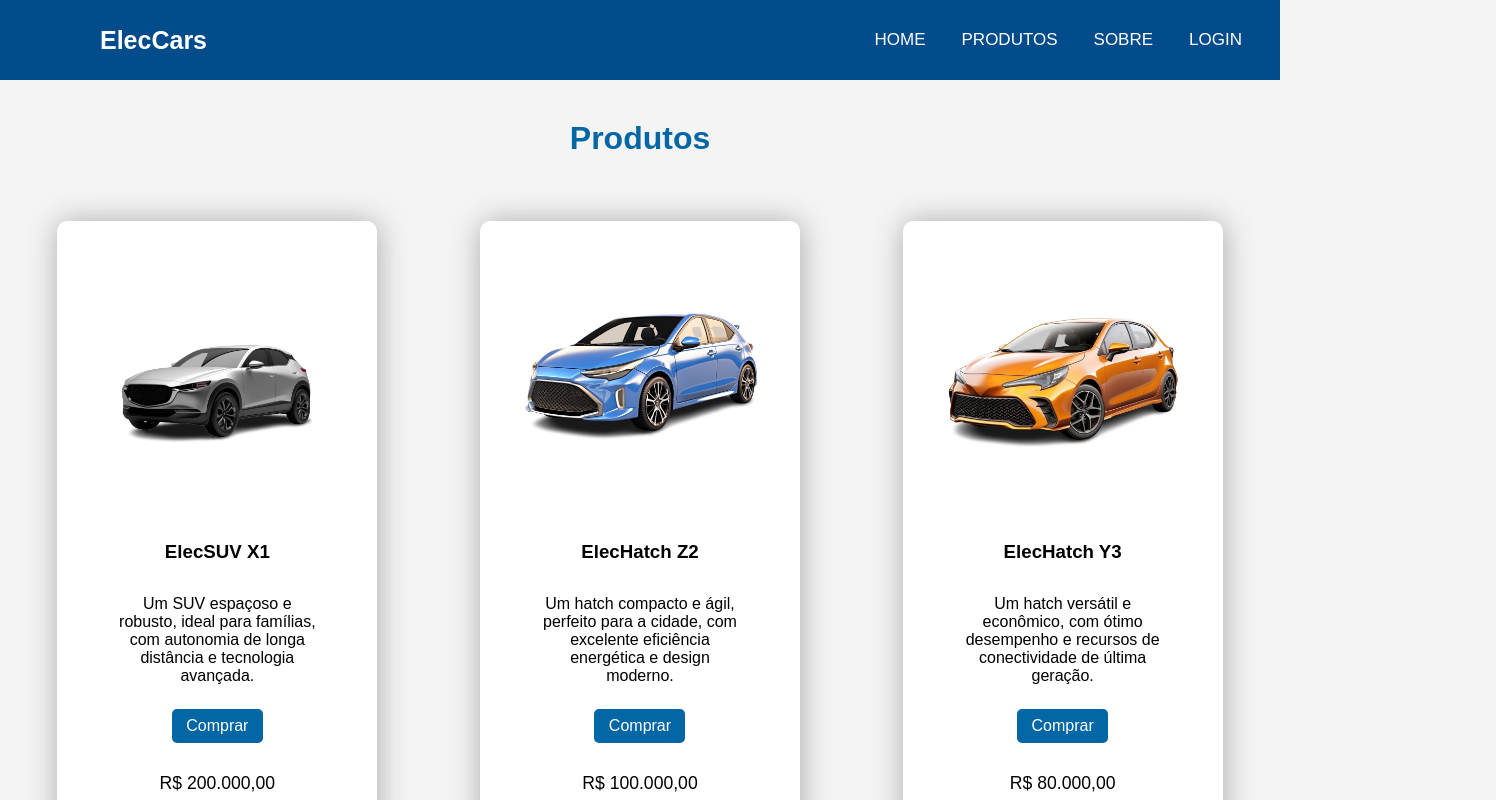
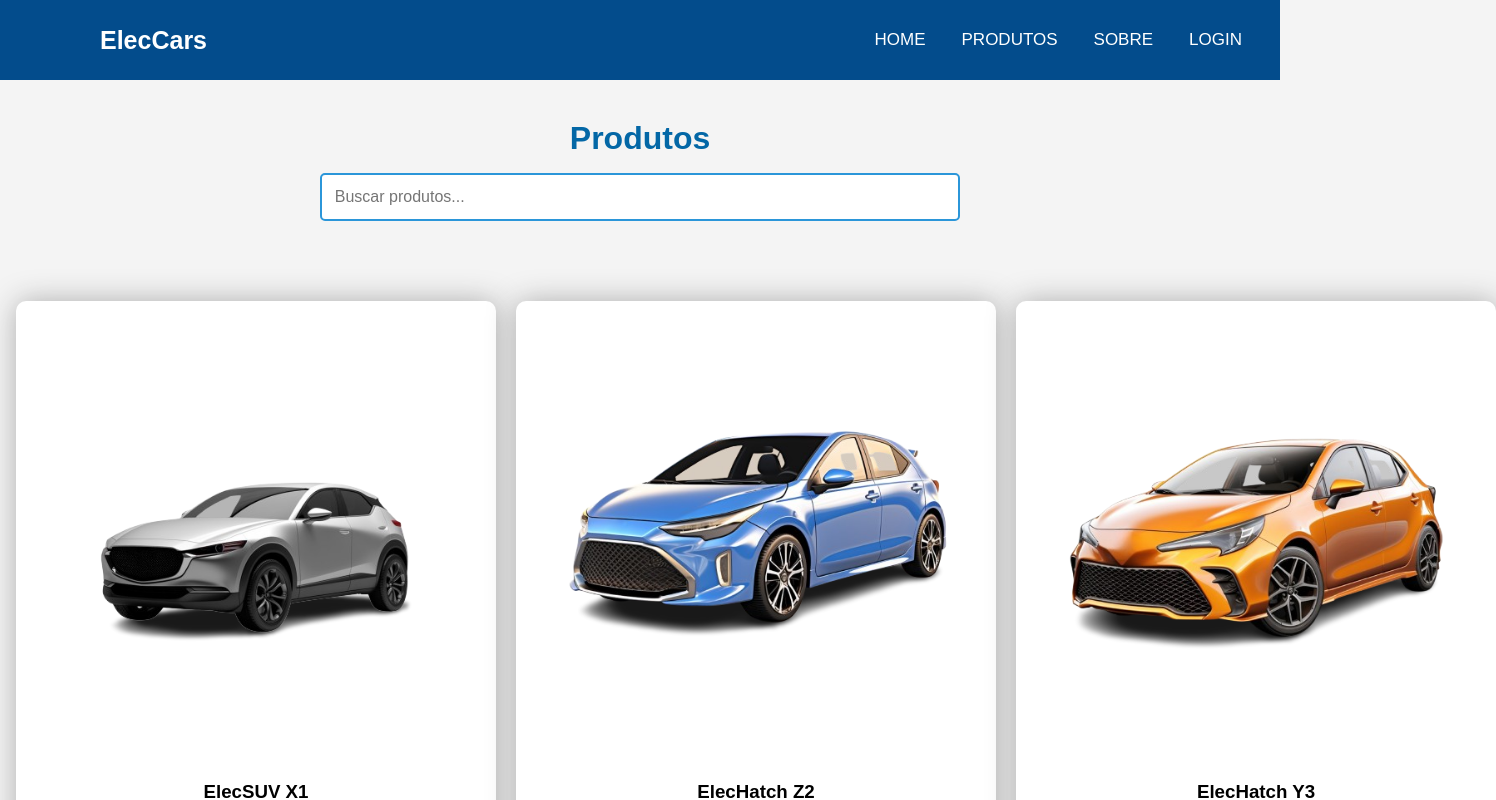
Before and after one commit to aarthurbf/front_end_cp05, a React (Vite) app: page /produtos in a window 1280 px wide. Shown: the top 800 px of the page, 1496 px wide, since content can reach past the window. Built offline with nearby package versions, Linux system fonts and the light colour scheme.

Commit message:
Fix: Produtos

```diff
--- a/src/css/ProdutosStyle.jsx
+++ b/src/css/ProdutosStyle.jsx
@@ -1,7 +1,8 @@
 import styled from 'styled-components';
 
 export const ProdutosStyle = styled.section`
-.btn{
+    // Botao
+        .btn {
             background-color: var(--color2);
             padding: 8px 0.9rem;
             border-radius: 5px;
@@ -9,17 +10,42 @@ export const ProdutosStyle = styled.section`
             transition: var(--transition);
         }
 
-.btn:hover{
+        .btn:hover {
             background: transparent;
             border: 2px solid var(--color3);
             color: var(--color2);
         }
-.produto-title{
+
+    // Barra de pesquisa
+        .search-bar {
+            display: flex;
+            justify-content: center;
+            margin-bottom: 2rem;
+        }
+
+        .search-bar input {
+            width: 50%;
+            padding: 0.8rem;
+            font-size: 1rem;
+            border: 2px solid var(--color3);
+            border-radius: 5px;
+            outline: none;
+            transition: var(--transition);
+        }
+
+        .search-bar input:focus {
+            border-color: var(--color2);
+            box-shadow: 0px 0px 10px var(--color2);
+        }
+
+    // Produtos
+        .produto-title {
             font-size: 2rem;
             text-align: center;
             margin: 2.5rem 0 1rem;
             color: var(--color2);
         }
+
         .produto-list {
             display: grid;
             grid-template-columns: repeat(3, 1fr);
@@ -28,9 +54,9 @@ export const ProdutosStyle = styled.section`
             padding: 0 1rem;
         }
 
-.produto-item{
+        .produto-item {
             background-color: var(--color7);
-    width: 20rem;
+            width: 30rem;
             margin: 3rem auto;
             text-align: center;
             display: flex;
@@ -38,47 +64,55 @@ export const ProdutosStyle = styled.section`
             align-items: center;
             justify-content: center;
             padding: 2rem;
-    box-shadow: 1px 1px 30px darkgray ;
+            box-shadow: 1px 1px 30px darkgray;
             border-radius: 10px;
-    transition: 0.5S;
+            transition: 0.5s;
         }
-.produto-item:hover{
+
+        .produto-item:hover {
             transform: scale(1.1);
         }
 
-.produto-item img{
+        .produto-item img {
             width: 100%;
             border-radius: 5px;
         }
-.produto-item h3{
+
+        .produto-item h3 {
             margin: 2rem 0;
             font-weight: 800;
         }
-.produto-item p{
+
+        .produto-item p {
             margin: 0 0 1.5rem;
             width: 80%;
         }
 
-.preco{
+        .preco {
             padding-top: 30px;
-    font-size:1.1rem;
+            font-size: 1.1rem;
         }
 
-.vejaMais{
+        .vejaMais {
             display: flex;
             justify-content: center;
             margin-bottom: 1.5rem;
         }
 
-@media screen and (max-width: 768px) {
+    // Responsividade
+        @media screen and (max-width: 1024px) {
         .produto-list {
                 grid-template-columns: repeat(2, 1fr);
             }
 
-    .produto-item{
+        @media screen and (max-width: 768px) {
+            .produto-list {
+                grid-template-columns: repeat(1, 1fr);
+            }
+
+            .produto-item {
                 width: 25rem;
             }
-
         }
 
         @media screen and (max-width: 480px) {
@@ -86,10 +120,10 @@ export const ProdutosStyle = styled.section`
                 grid-template-columns: repeat(1, 1fr);
             }
 
-    .produto-item{
+            .produto-item {
                 width: 100%;
                 margin: 3rem auto;
                 padding: 1.5rem;
             }
         }
-`
+`;
--- a/src/routes/Produtos.jsx
+++ b/src/routes/Produtos.jsx
@@ -1,68 +1,106 @@
+import React, { useState } from 'react';
 import { ProdutosStyle } from "../css/ProdutosStyle";
-import Produto1 from '../assets/images/produto1.png'
-import Produto2 from '../assets/images/produto2.png'
-import Produto3 from '../assets/images/produto3.png'
-import Produto4 from '../assets/images/produto4.png'
-import Produto5 from '../assets/images/produto5.png'
-import Produto6 from '../assets/images/produto6.png'
+import Produto1 from '../assets/images/produto1.png';
+import Produto2 from '../assets/images/produto2.png';
+import Produto3 from '../assets/images/produto3.png';
+import Produto4 from '../assets/images/produto4.png';
+import Produto5 from '../assets/images/produto5.png';
+import Produto6 from '../assets/images/produto6.png';
+
+// Lista de produtos pré-cadastrados
+const produtos = [
+    {
+        id: 1,
+        nome: "ElecSUV X1",
+        descricao: "Um SUV espaçoso e robusto, ideal para famílias, com autonomia de longa distância e tecnologia avançada.",
+        preco: "R$ 200.000,00",
+        imagem: Produto1
+    },
+    {
+        id: 2,
+        nome: "ElecHatch Z2",
+        descricao: "Um hatch compacto e ágil, perfeito para a cidade, com excelente eficiência energética e design moderno.",
+        preco: "R$ 100.000,00",
+        imagem: Produto2
+    },
+    {
+        id: 3,
+        nome: "ElecHatch Y3",
+        descricao: "Um hatch versátil e econômico, com ótimo desempenho e recursos de conectividade de última geração.",
+        preco: "R$ 80.000,00",
+        imagem: Produto3
+    },
+    {
+        id: 4,
+        nome: "ElecHatch V4",
+        descricao: "Um hatch compacto e eficiente, ideal para o dia a dia, com baixo consumo de energia e design arrojado.",
+        preco: "R$ 70.000,00",
+        imagem: Produto4
+    },
+    {
+        id: 5,
+        nome: "ElecSedan S7",
+        descricao: "Um sedan elegante e confortável, com autonomia impressionante e tecnologia de ponta.",
+        preco: "R$ 300.000,00",
+        imagem: Produto5
+    },
+    {
+        id: 6,
+        nome: "ElecSUV Q5",
+        descricao: "Um SUV elegante e espaçoso, com autonomia estendida e recursos avançados de segurança.",
+        preco: "R$ 350.000,00",
+        imagem: Produto6
+    }
+];
 
 const Produtos = () => {
+
+    // State para controlar o login
+    const [searchTerm, setSearchTerm] = useState('');
+    const [isLoggedIn, setIsLoggedIn] = useState(false);
+
+    // Filtrando produtos com base na busca
+    const filteredProducts = produtos.filter(produto =>
+        produto.nome.toLowerCase().includes(searchTerm.toLowerCase())
+    );
+
     return (
         <ProdutosStyle>
             <section>
                 <h2 className="produto-title">Produtos</h2>
+
+                {/* Campo de pesquisa */}
+                <div className="search-bar">
+                    <input
+                        type="text"
+                        placeholder="Buscar produtos..."
+                        value={searchTerm}
+                        onChange={(e) => setSearchTerm(e.target.value)}
+                    />
+                </div>
+
+                {/* Produtos */}
                 <div className="produto-list">
-                    <div className="produto-item">
-                        <img src={Produto1} alt="" />
-                        <h3>ElecSUV X1</h3>
-                        <p>Um SUV espaçoso e robusto, ideal para famílias, com autonomia de longa distância e tecnologia avançada.</p>
-                        <a href="" className="btn">Comprar</a>
-                        <p className='preco'>R$ 200.000,00</p>
+                    {filteredProducts.map(produto => (
+                        <div key={produto.id} className="produto-item">
+                            <img src={produto.imagem} alt={produto.nome} />
+                            <h3>{produto.nome}</h3>
+                            <p>{produto.descricao}</p>
+                            <a href="#" className="btn">Comprar</a>
+                            <p className="preco">{produto.preco}</p>
+                        </div>
+                    ))}
+                </div>
+
+                {/* Botão de cadastrar produto */}
+                {isLoggedIn && (
+                    <div className="cadastrar-produto">
+                        <button className="btn">Cadastrar Produto</button>
                     </div>
-
-                    <div className="produto-item">
-                        <img src={Produto2} alt="" />
-                        <h3>ElecHatch Z2</h3>
-                        <p>Um hatch compacto e ágil, perfeito para a cidade, com excelente eficiência energética e design moderno.</p>
-                        <a href="" className="btn">Comprar</a>
-                        <p className='preco'>R$ 100.000,00</p>
-                    </div>
-
-                    <div className="produto-item">
-                        <img src={Produto3} alt="" />
-                        <h3>ElecHatch Y3</h3>
-                        <p>Um hatch versátil e econômico, com ótimo desempenho e recursos de conectividade de última geração.</p>
-                        <a href="" className="btn">Comprar</a>
-                        <p className='preco'>R$ 80.000,00</p>
-                    </div>
-
-                    <div className="produto-item">
-                        <img src={Produto4} alt="" />
-                        <h3>ElecHatch V4</h3>
-                        <p>Um hatch compacto e eficiente, ideal para o dia a dia, com baixo consumo de energia e design arrojado.</p>
-                        <a href="" className="btn">Comprar</a>
-                        <p className='preco'>R$ 70.000,00</p>
-                    </div>
-
-                    <div className="produto-item">
-                        <img src={Produto5} alt="" />
-                        <h3>ElecSedan S7</h3>
-                        <p> Um sedan elegante e confortável, com autonomia impressionante e tecnologia de ponta.</p>
-                        <a href="" className="btn">Comprar</a>
-                        <p className='preco'>R$ 300.000,00</p>
-                    </div>
-
-                    <div className="produto-item">
-                        <img src={Produto6} alt="" />
-                        <h3>ElecSUV Q5</h3>
-                        <p>Um SUV elegante e espaçoso, com autonomia estendida e recursos avançados de segurança.</p>
-                        <a href="" className="btn">Comprar</a>
-                        <p className='preco'>R$ 350.000,00</p>
-                    </div>
-                </div>
+                )}
             </section>
         </ProdutosStyle>
-    )
-}
+    );
+};
 
-export default Produtos
+export default Produtos;
```
Lines whose indentation alone changed are shown as unchanged.
